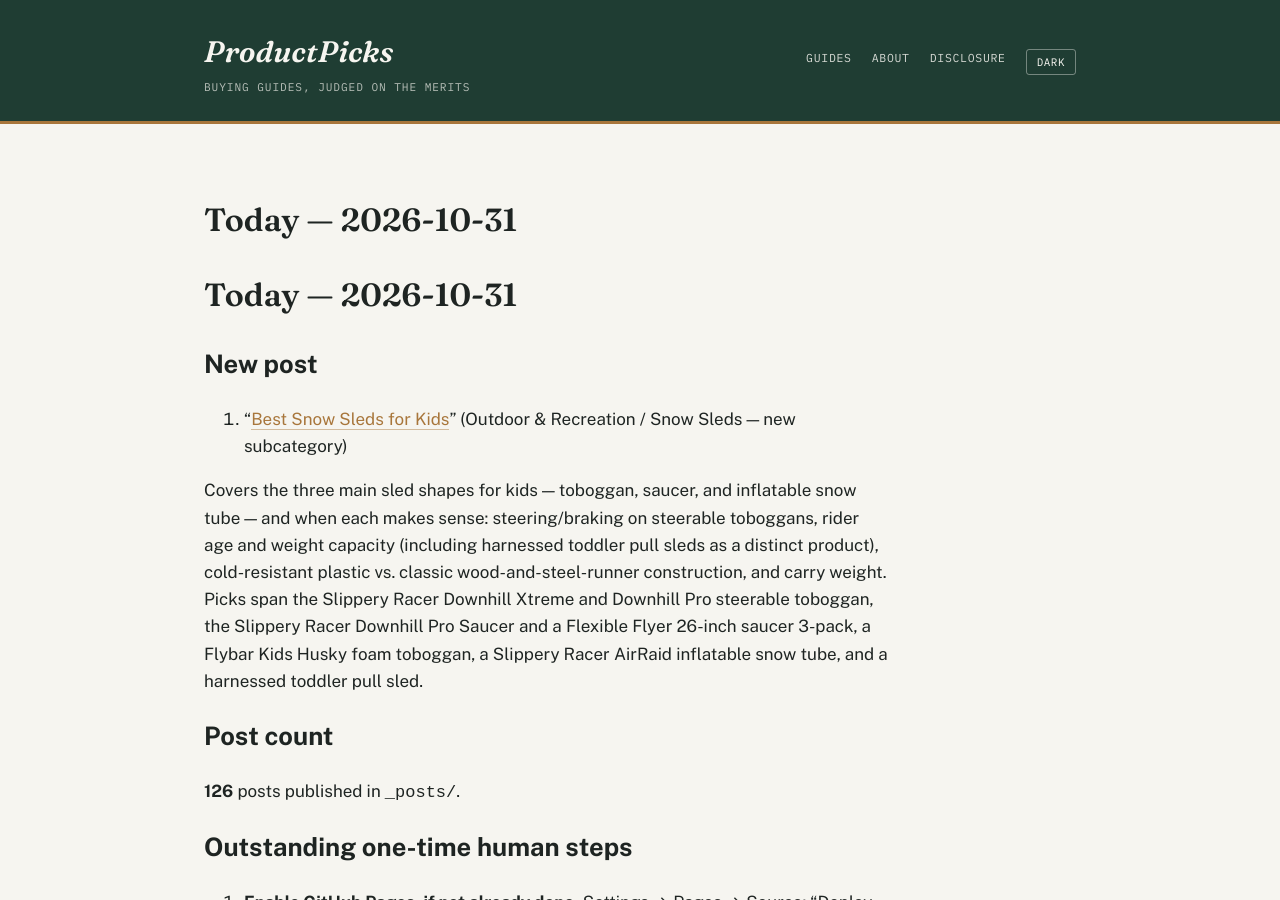
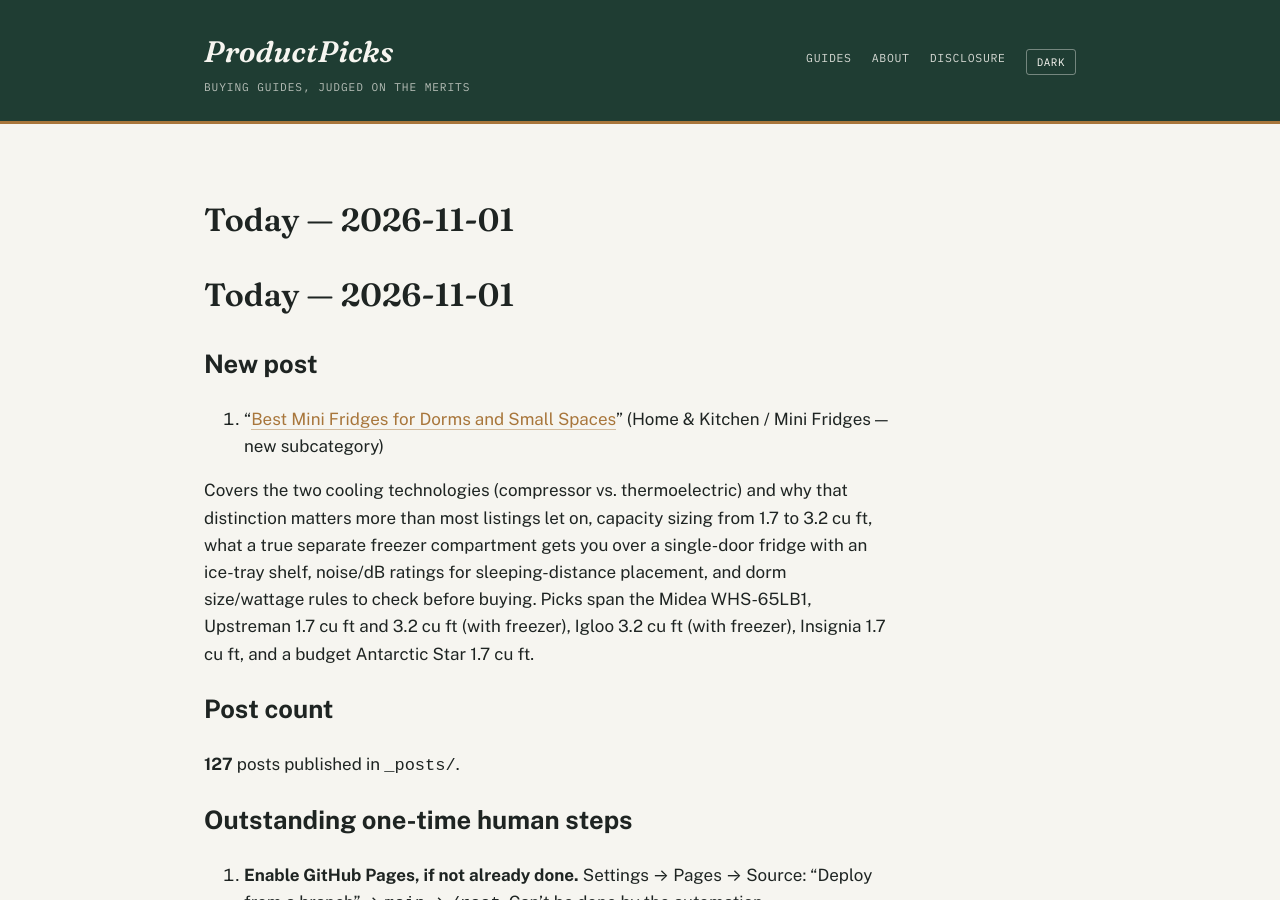
Before and after one commit to ajith198/ProductPicks, a Jekyll site: the page built from today.md, in a window 1280 px wide and 900 px high. Built offline with Jekyll 4.4.1, drawn with Linux system fonts in a browser that asks for light colours; our own code applies the rules of GitHub Pages for plain Markdown files.

Commit message:
daily: 2026-11-01 new post + log update
Co-Authored-By: Claude Sonnet 5 <noreply@anthropic.com>
Claude-Session: https://claude.ai/code/session_01UFLJpWyEyvTFRRKdwwKWno

```diff
--- a/categories.md
+++ b/categories.md
@@ -1,6 +1,6 @@
 # Categories & expansion strategy
 
-**Status: multi-category, as of 2026-07-12. Updated 2026-10-31.** ProductPicks started as a pickleball-only site (see `niche.md` for that original research). This file governs the site now that it has expanded into multiple product verticals, and is the doc future automated/daily runs should consult when choosing what to write next.
+**Status: multi-category, as of 2026-07-12. Updated 2026-11-01.** ProductPicks started as a pickleball-only site (see `niche.md` for that original research). This file governs the site now that it has expanded into multiple product verticals, and is the doc future automated/daily runs should consult when choosing what to write next.
 
 ## Front matter taxonomy
 
@@ -20,7 +20,7 @@ These two fields drive the Category / Type / Year filters in the search bar on t
 | Category | Subcategories covered so far |
 |---|---|
 | Sports | Pickleball, Soccer, Tennis, Cycling, Running, Yoga, Golf, Basketball, Badminton, Swimming, Baseball, Fitness, Volleyball, Climbing, Table Tennis, Boxing, Football, Disc Golf, Skiing & Snowboarding, Ice Skating |
-| Home & Kitchen | Coffee Makers, Electric Kettles, Blenders, Air Fryers, Toaster Ovens, Rice Cookers, Stand Mixers, Robot Vacuums, Espresso Machines, Pressure Cookers, Food Processors, Knife Sets, Cast Iron Skillets, Dutch Ovens, Coffee Grinders, Water Filter Pitchers, Cordless Stick Vacuums, Vacuum Sealers, Slow Cookers, Meat Thermometers, Indoor Grills, French Press, Sous Vide Machines, Immersion Blenders, Waffle Makers, Bread Makers, Electric Griddles, Juicers, Air Purifiers, Toasters, Space Heaters, Pizza Ovens, Humidifiers, Ice Makers, Electric Blankets, Milk Frothers, Deep Fryers |
+| Home & Kitchen | Coffee Makers, Electric Kettles, Blenders, Air Fryers, Toaster Ovens, Rice Cookers, Stand Mixers, Robot Vacuums, Espresso Machines, Pressure Cookers, Food Processors, Knife Sets, Cast Iron Skillets, Dutch Ovens, Coffee Grinders, Water Filter Pitchers, Cordless Stick Vacuums, Vacuum Sealers, Slow Cookers, Meat Thermometers, Indoor Grills, French Press, Sous Vide Machines, Immersion Blenders, Waffle Makers, Bread Makers, Electric Griddles, Juicers, Air Purifiers, Toasters, Space Heaters, Pizza Ovens, Humidifiers, Ice Makers, Electric Blankets, Milk Frothers, Deep Fryers, Mini Fridges |
 | Outdoor & Recreation | Camping Tents, Sleeping Bags, Headlamps, Hiking Boots, Camp Stoves, Water Filters, Trekking Poles, Coolers, Backpacking Backpacks, Camp Chairs, Camping Lanterns, Fishing, Rain Jackets, Binoculars, Paddleboards, Kayaks, Life Jackets (PFDs), Hydration Packs, Sleeping Pads, Hammocks, Daypacks, Water Bottles, Multi-Tools, Camping Cots, Portable Power Stations, Grills & Smokers, Winter Gloves, Winter Boots, Base Layers, Ice Traction Devices, Snowshoes, Snow Sleds |
 
 New subcategories can be added freely within an existing category. New top-level categories should only be added when there's a genuine cluster of buyer-intent content planned for it (not a one-off post) — keep the category list short enough that the dropdown filter stays useful.
--- a/today.md
+++ b/today.md
@@ -1,14 +1,14 @@
-# Today — 2026-10-31
+# Today — 2026-11-01
 
 ## New post
 
-1. "[Best Snow Sleds for Kids](/outdoor-recreation/buying-guides/best-snow-sleds-for-kids/)" (Outdoor & Recreation / Snow Sleds — new subcategory)
+1. "[Best Mini Fridges for Dorms and Small Spaces](/home-kitchen/buying-guides/best-mini-fridges-for-dorms-and-small-spaces/)" (Home & Kitchen / Mini Fridges — new subcategory)
 
-Covers the three main sled shapes for kids — toboggan, saucer, and inflatable snow tube — and when each makes sense: steering/braking on steerable toboggans, rider age and weight capacity (including harnessed toddler pull sleds as a distinct product), cold-resistant plastic vs. classic wood-and-steel-runner construction, and carry weight. Picks span the Slippery Racer Downhill Xtreme and Downhill Pro steerable toboggan, the Slippery Racer Downhill Pro Saucer and a Flexible Flyer 26-inch saucer 3-pack, a Flybar Kids Husky foam toboggan, a Slippery Racer AirRaid inflatable snow tube, and a harnessed toddler pull sled.
+Covers the two cooling technologies (compressor vs. thermoelectric) and why that distinction matters more than most listings let on, capacity sizing from 1.7 to 3.2 cu ft, what a true separate freezer compartment gets you over a single-door fridge with an ice-tray shelf, noise/dB ratings for sleeping-distance placement, and dorm size/wattage rules to check before buying. Picks span the Midea WHS-65LB1, Upstreman 1.7 cu ft and 3.2 cu ft (with freezer), Igloo 3.2 cu ft (with freezer), Insignia 1.7 cu ft, and a budget Antarctic Star 1.7 cu ft.
 
 ## Post count
 
-**126** posts published in `_posts/`.
+**127** posts published in `_posts/`.
 
 ## Outstanding one-time human steps
 
```
Also changed, not shown: TODAY.md (+1 -1 lines), _posts/2026-11-01-best-mini-fridges-for-dorms-and-small-spaces.md (added, +57 -0 lines), content-log.md (+1 -0 lines).
